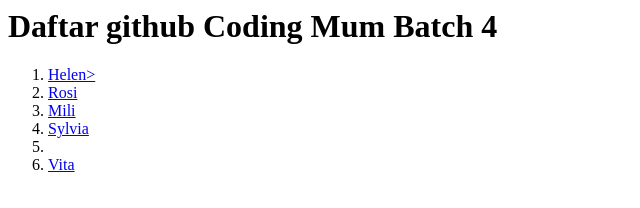
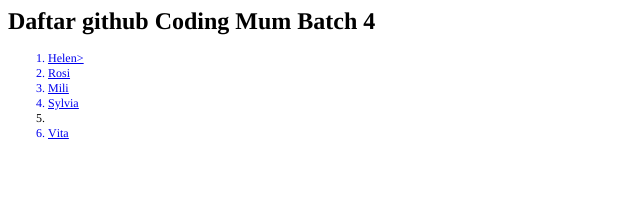
Before and after one commit to procodecg/coding-mom-batch-4, a plain HTML site: page cmbatch4.github.io/index.html in a window 1280 px wide. Shown: the whole page, without its empty margins (0-640 px from the left). Drawn offline with Linux system fonts and the light colour scheme.

Commit message:
update repo

```diff
--- a/cmbatch4.github.io/index.html
+++ b/cmbatch4.github.io/index.html
@@ -1,15 +1,31 @@
-<HTML>
-<HEAD>
-<TITLE>Bandung Coding Mum Batch 4</TITLE>
-</HEAD>
-<BODY>
-<H1>Daftar github Coding Mum Batch 4</H1>
-<ol>
-         <li><a href = "https://helen3536.github.io">Helen></a></li>
-         <li><a href = "https://diantyrosirda.github.io">Rosi</a></li>
-         <li><a href = "https://mili2306.github.io">Mili</a></li>
-         <li><a href = "https://francessylvia.github.io">Sylvia</a><li>
-         <li><a href = "https://vitavianti.github.io">Vita</a></li>
+<!DOCTYPE html PUBLIC "-//W3C//DTD HTML 4.01//EN" "http://www.w3.org/TR/html4/strict.dtd">
+<html>
+<head>
+  <meta http-equiv="Content-Type" content="text/html; charset=utf-8">
+  <meta http-equiv="Content-Style-Type" content="text/css">
+  <title></title>
+  <meta name="Generator" content="Cocoa HTML Writer">
+  <meta name="CocoaVersion" content="1561.1">
+  <style type="text/css">
+    li.li2 {margin: 0.0px 0.0px 0.0px 0.0px; line-height: 14.0px; font: 12.0px Times; color: #0000ee; -webkit-text-stroke: #0000ee}
+    li.li3 {margin: 0.0px 0.0px 0.0px 0.0px; line-height: 14.0px; font: 12.0px Times; color: #0000ee}
+    li.li4 {margin: 0.0px 0.0px 0.0px 0.0px; line-height: 14.0px; font: 12.0px Times; color: #000000}
+    span.s1 {font-kerning: none}
+    span.s2 {-webkit-text-stroke: 0px #000000}
+    span.s3 {text-decoration: underline ; font-kerning: none}
+    span.s4 {text-decoration: underline ; font-kerning: none; -webkit-text-stroke: 0px #0000ee}
+    ol.ol1 {list-style-type: decimal}
+  </style>
+</head>
+<body>
+<h1 style="margin: 0.0px 0.0px 16.1px 0.0px; line-height: 28.0px; font: 24.0px Times; color: #000000; -webkit-text-stroke: #000000"><span class="s1"><b>Daftar github Coding Mum Batch 4</b></span></h1>
+<ol class="ol1">
+  <li class="li2"><span class="s2"><a href="https://helen3536.github.io/"><span class="s3">Helen&gt;</span></a></span></li>
+  <li class="li3"><a href="https://diantyrosirda.github.io/"><span class="s4">Rosi</span></a></li>
+  <li class="li3"><a href="https://mili2306.github.io/"><span class="s4">Mili</span></a></li>
+  <li class="li2"><span class="s2"><a href="https://francessylvia.github.io/"><span class="s3">Sylvia</span></a></span></li>
+  <li class="li4"></li>
+  <li class="li3"><a href="https://vitavianti.github.io/"><span class="s4">Vita</span></a></li>
 </ol>
-<BODY>
-</HTML>
+</body>
+</html>
```
Also changed, not shown: 3 other files.
